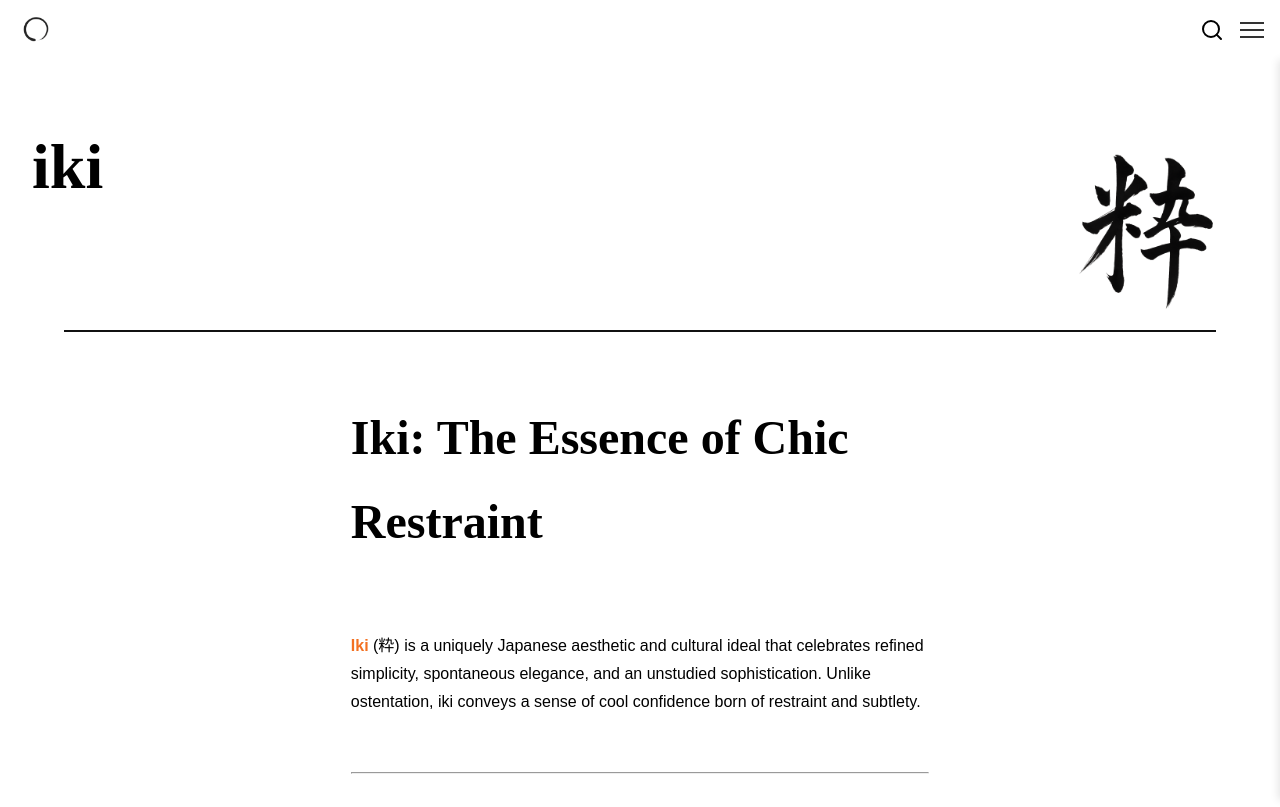
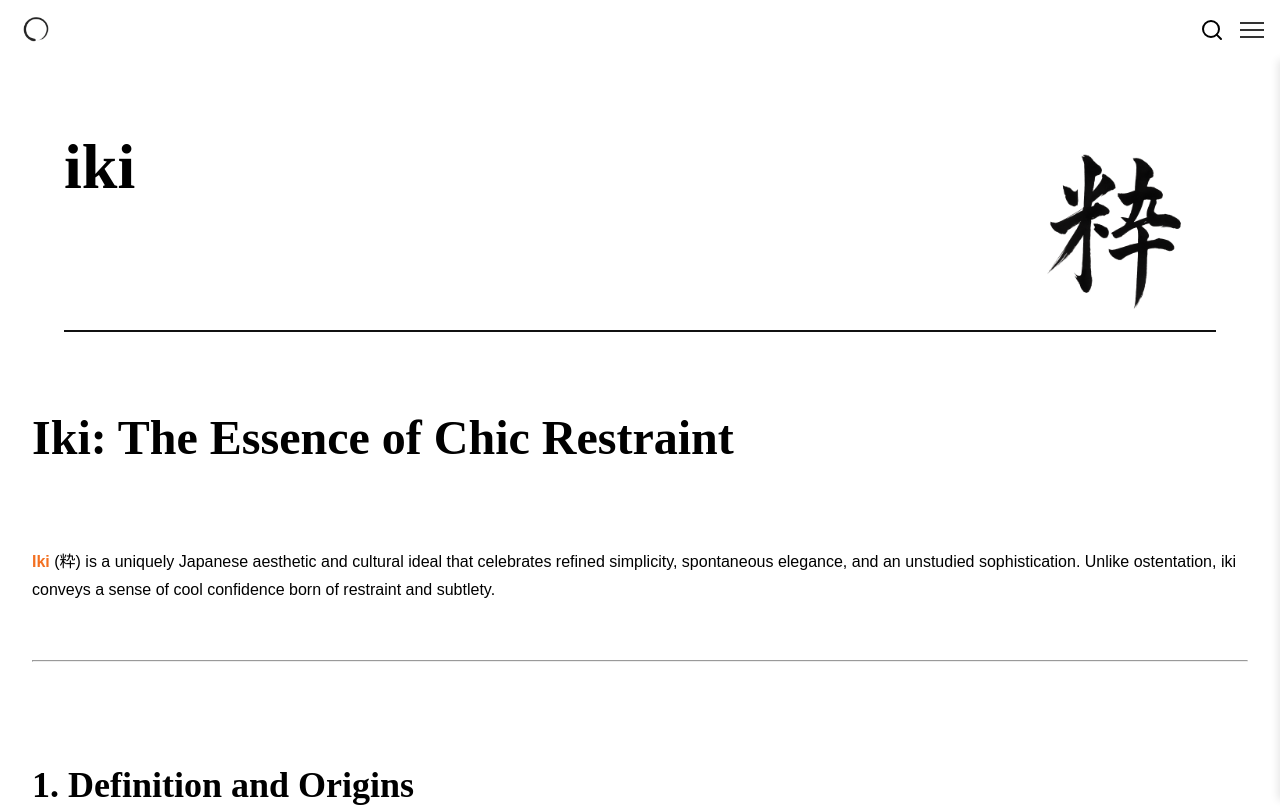
Before and after one commit to yuto0121/japanese-aesthetics, a Next.js app: page /article/theEssenceOfJapan/iki in a window 1280 px wide. Shown: the top 807 px of the page. Built offline with nearby package versions, Linux system fonts and the light colour scheme.

Commit message:
change: blog page

```diff
--- a/styles/ArticleConceptSlug.module.css
+++ b/styles/ArticleConceptSlug.module.css
@@ -17,8 +17,7 @@
     justify-content: space-between;
     align-items: flex-start;
     position: relative;
-    padding-top: 4.5rem;
-    gap: 2rem;
+    padding: 4.5rem 2rem 0;
 }
 
 .header::after {
@@ -58,7 +57,7 @@
      ARTICLE BODY
      ========================================== */
 .articleBody {
-    max-width: 65ch;
+    margin: 0 2rem 0;
     margin-inline: auto;
     margin-block: clamp(2rem, 6vw, 4rem) 0;
     padding-bottom: 2rem;
```
